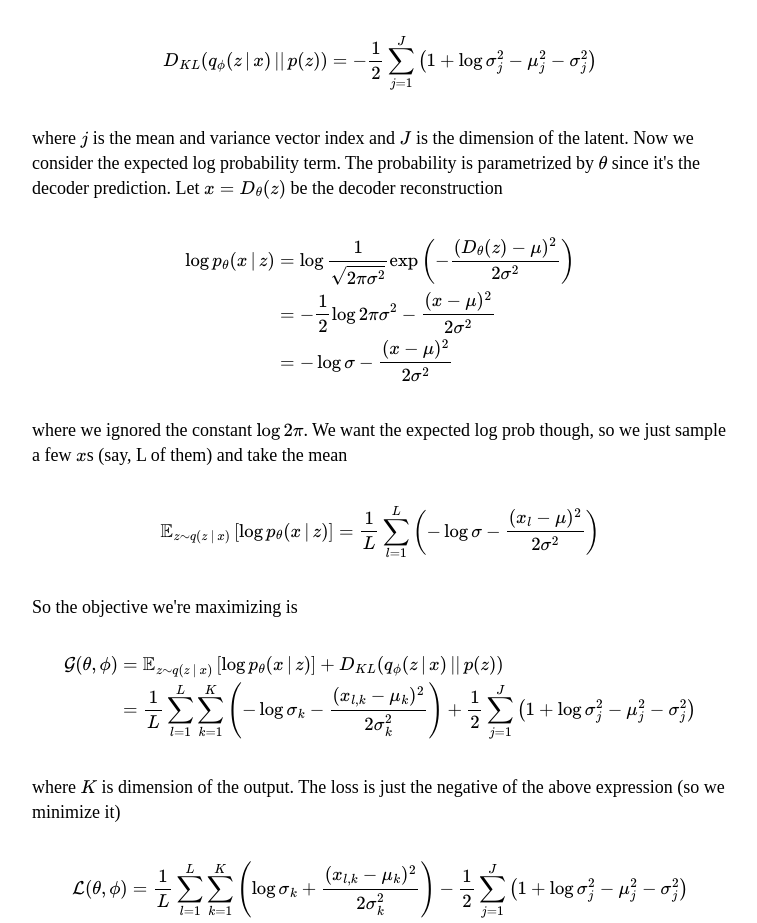
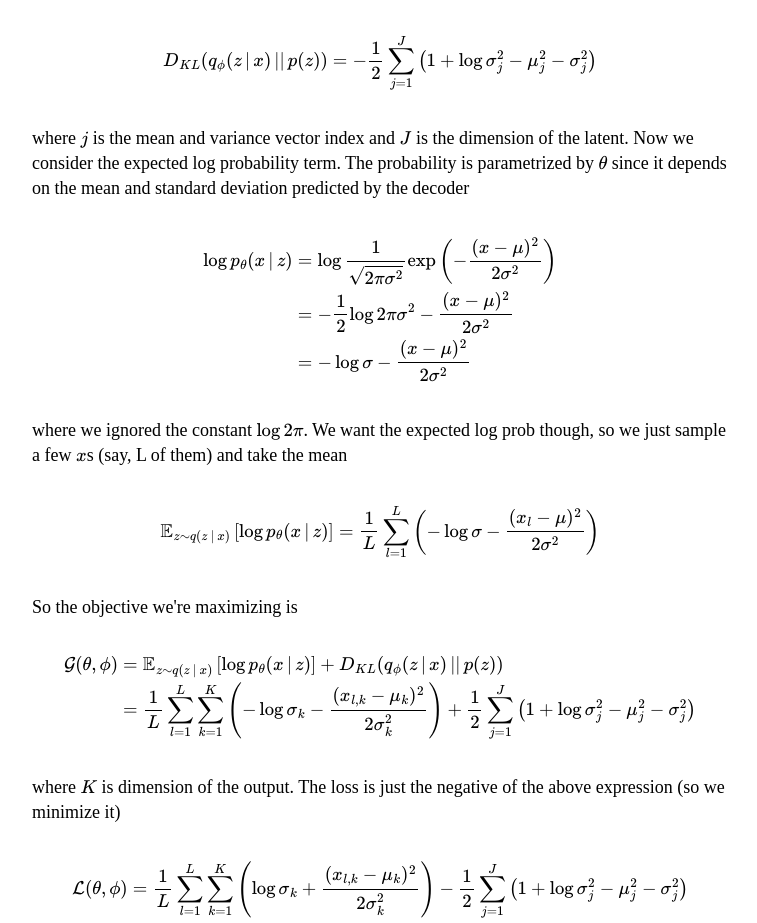
Before and after one commit to okarthikb/akbirthko.github.io, a plain HTML site: page blog/vae.html in a window 1280 px wide. Shown: the part 1985-2908 px from the top of the page, without its empty margins (260-1017 px from the left). Drawn offline with nearby package versions, Linux system fonts and the light colour scheme; some packages are replaced by stand-ins of ours.

Commit message:
Update vae.html

```diff
--- a/blog/vae.html
+++ b/blog/vae.html
@@ -182,12 +182,12 @@
     <p>
       where $j$ is the mean and variance vector index and $J$ is the dimension of the latent.
       Now we consider the expected log probability term. The probability is parametrized by $\theta$
-      since it's the decoder prediction. Let $x = D_{\theta}(z)$ be the decoder reconstruction
+      since it depends on the mean and standard deviation predicted by the decoder
     </p>
 
     <p class="math">
       $$\begin{align*}\log p_{\theta}(x\,|\,z)
-      &= \log{\frac{1}{\sqrt{2\pi \sigma^2}}\exp{\left(-\frac{(D_{\theta}(z) - \mu)^2}{2\sigma^2}\right)}} \\
+      &= \log{\frac{1}{\sqrt{2\pi \sigma^2}}\exp{\left(-\frac{(x - \mu)^2}{2\sigma^2}\right)}} \\
       &= -\frac{1}{2}\log{2\pi\sigma^2} - \frac{(x - \mu)^2}{2\sigma^2} \\
       &= -\log{\sigma} - \frac{(x - \mu)^2}{2\sigma^2}
       \end{align*}$$
```
